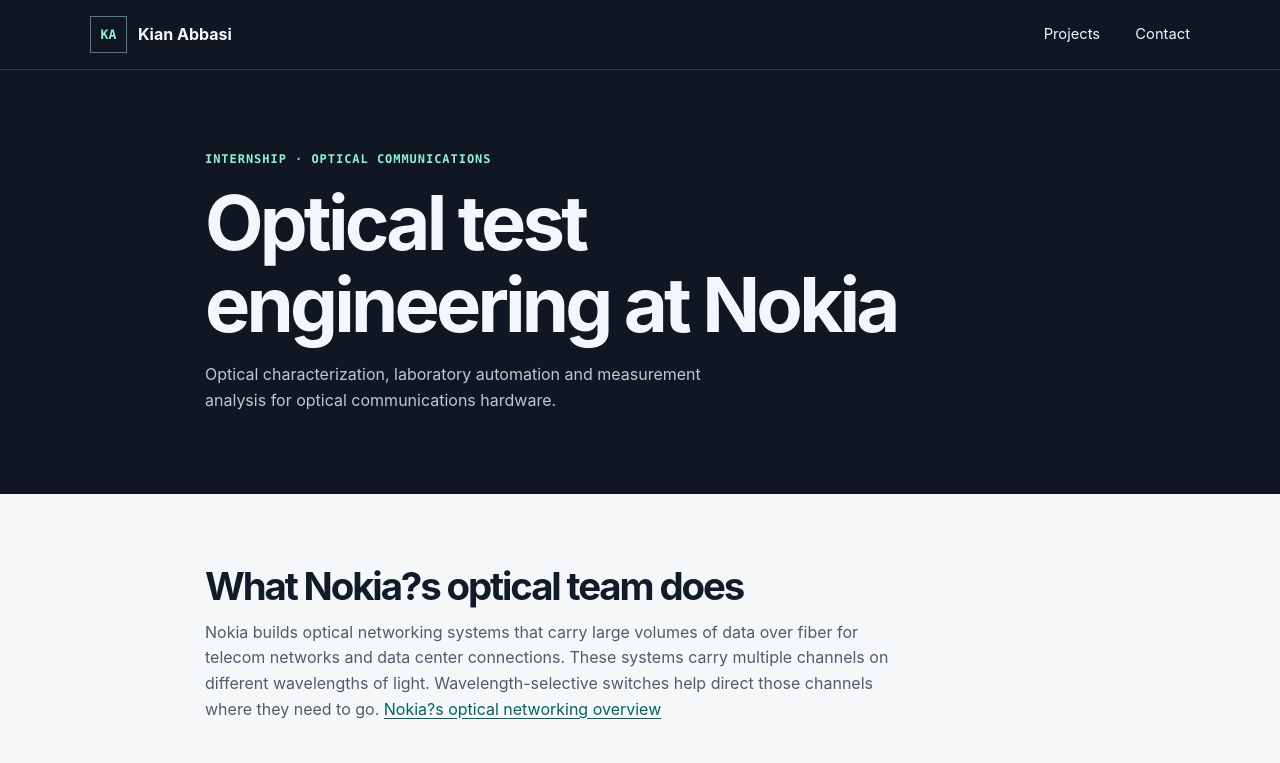
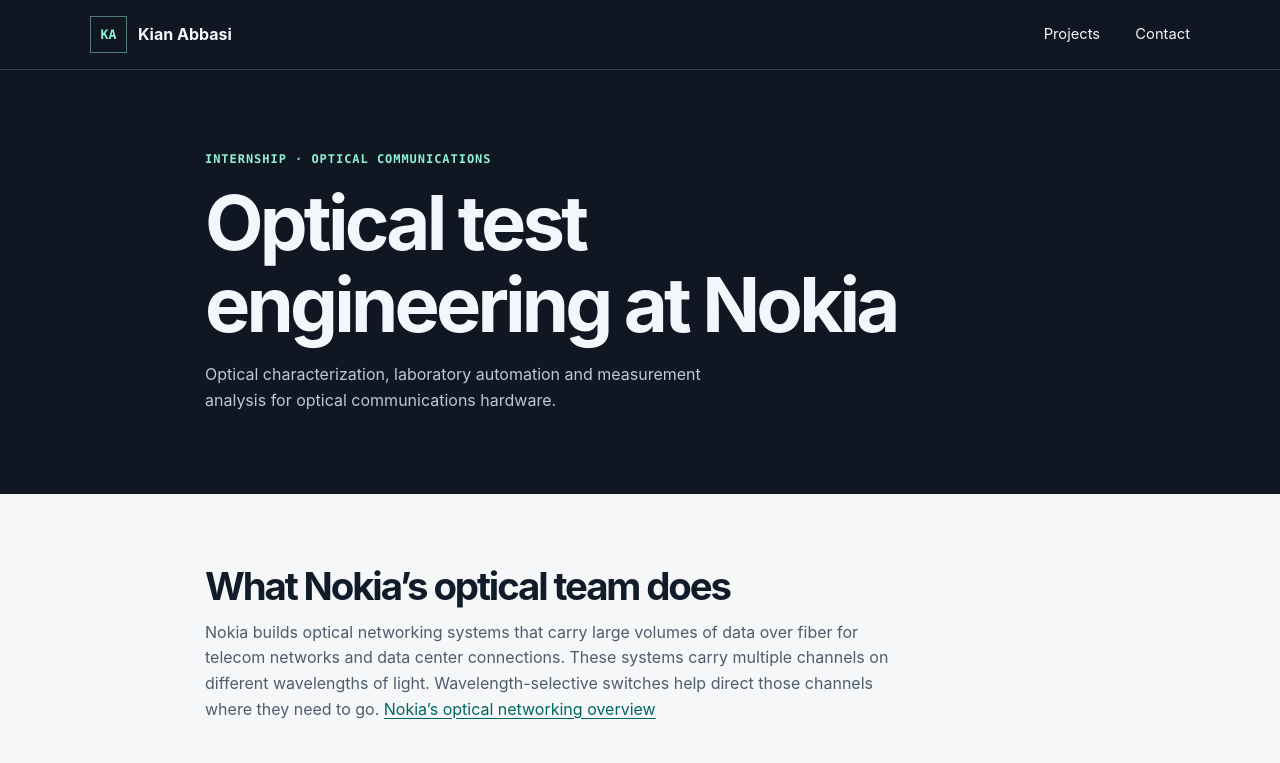
Before and after one commit to kianabbasi/portfolio, a plain HTML site: page projects/nokia.html in a window 1280 px wide. Shown: the top 763 px of the page. Drawn offline with Linux system fonts and the light colour scheme.

Commit message:
Add files via upload

```diff
--- a/projects/nokia.html
+++ b/projects/nokia.html
@@ -26,8 +26,8 @@
     </header>
     <article class="wrap case-width case-body">
       <section>
-        <h2>What Nokia?s optical team does</h2>
-        <p>Nokia builds optical networking systems that carry large volumes of data over fiber for telecom networks and data center connections. These systems carry multiple channels on different wavelengths of light. Wavelength-selective switches help direct those channels where they need to go. <a href="https://www.nokia.com/optical-networks/">Nokia?s optical networking overview</a></p>
+        <h2>What Nokia’s optical team does</h2>
+        <p>Nokia builds optical networking systems that carry large volumes of data over fiber for telecom networks and data center connections. These systems carry multiple channels on different wavelengths of light. Wavelength-selective switches help direct those channels where they need to go. <a href="https://www.nokia.com/optical-networks/">Nokia’s optical networking overview</a></p>
       </section>
       <section>
         <h2>How I assisted</h2>
```
Also changed, not shown: 1 other file.
